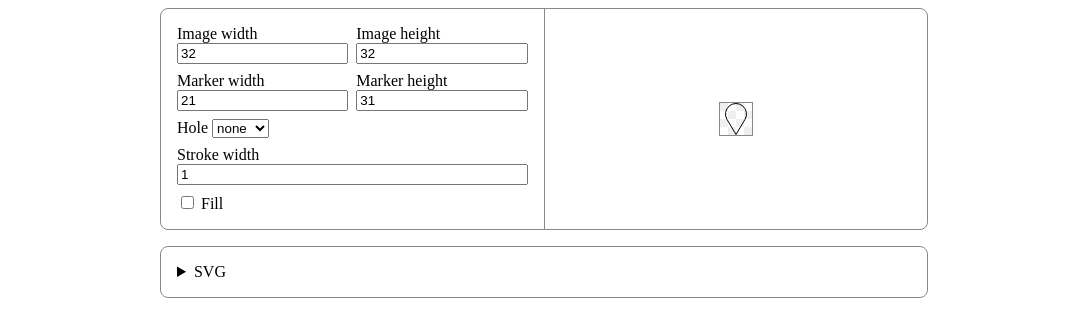
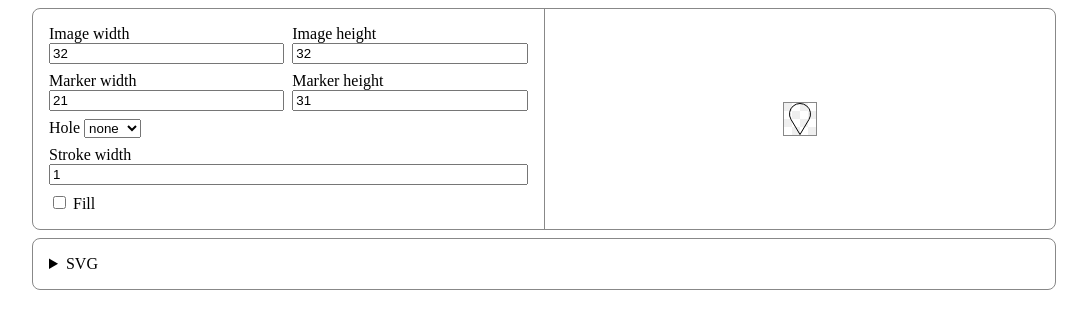
Before and after one commit to AntonKhorev/msvgen, a website with bundled scripts: page src/index.html in a window 1280 px wide. Shown: the whole page, without its empty margins (96-1183 px from the left). Built offline with nearby package versions, Linux system fonts and the light colour scheme.

Commit message:
Adjust sizes

```diff
--- a/src/index.css
+++ b/src/index.css
@@ -4,7 +4,7 @@
 
 .panel, details {
 	box-sizing: border-box;
-	max-width: 768px;
+	max-width: 1024px;
 	margin: auto;
 	border: var(--frame);
 	border-radius: .5rem;
@@ -12,7 +12,7 @@
 
 .panel {
 	display: flex;
-	@media (width < 768px) {
+	@media (width < 500px) {
 		flex-direction: column;
 	}
 
@@ -21,10 +21,10 @@
 		padding: 1rem;
 	}
 	> *:not(:first-child) {
-		@media (width < 768px) {
+		@media (width < 500px) {
 			border-top: var(--frame);
 		}
-		@media (width >= 768px) {
+		@media (width >= 500px) {
 			border-inline-start: var(--frame);
 		}
 	}
@@ -44,7 +44,7 @@
 		.input-group.double {
 			display: flex;
 			gap: inherit;
-			@container (width < 300px) {
+			@container (width < 250px) {
 				flex-direction: column;
 			}
 
@@ -73,7 +73,7 @@
 }
 
 details {
-	margin-top: 1rem;
+	margin-top: .5rem;
 	padding: 1rem;
 
 	pre {
```
